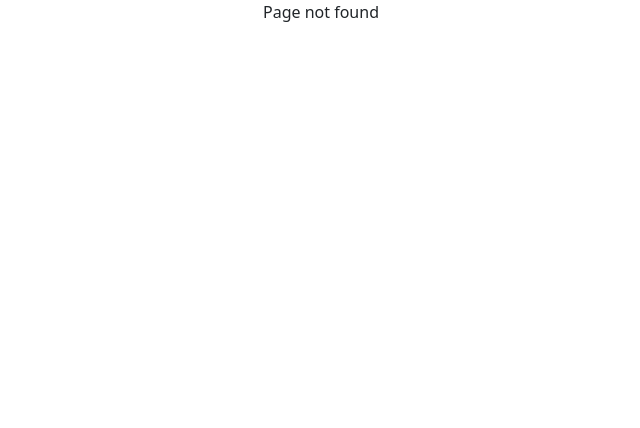
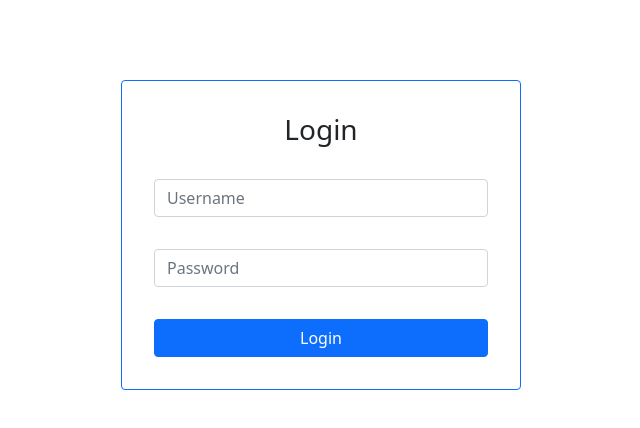
Before and after one commit to donCelis/frontend-avanzado-g13, a React (Vite) app in the folder countries-api-react/: page /login in a window 1280 px wide. Before the commit this address led to /404. Shown: the top 428 px of the page, without its empty margins (319-959 px from the left). Built offline with nearby package versions, Linux system fonts and the light colour scheme.

Commit message:
add: create form login

```diff
--- /dev/null
+++ b/countries-api-react/src/pages/Login.jsx
@@ -0,0 +1,36 @@
+const Login = () => {
+  return (
+    <form
+      style={{
+        margin: '5rem auto',
+        width: '400px',
+        display: 'grid',
+        gap: '2rem',
+        padding: '2rem'
+      }}
+      className='border border-primary rounded'
+    >
+      <div>
+        <h3 className='text-center m-0'>Login</h3>
+      </div>
+      <div>
+        <input
+          name='username'
+          placeholder='Username'
+          type='text'
+          className='form-control'
+        />
+      </div>
+      <div>
+        <input
+          name='password'
+          placeholder='Password'
+          type='password'
+          className='form-control'
+        />
+      </div>
+      <button type='submit' className='w-100 btn btn-primary'>Login</button>
+    </form>
+  )
+}
+export default Login
```
Also changed, not shown: countries-api-react/src/routes.jsx (+10 -1 lines), countries-api-react/src/context/AuthContext.jsx (added).
